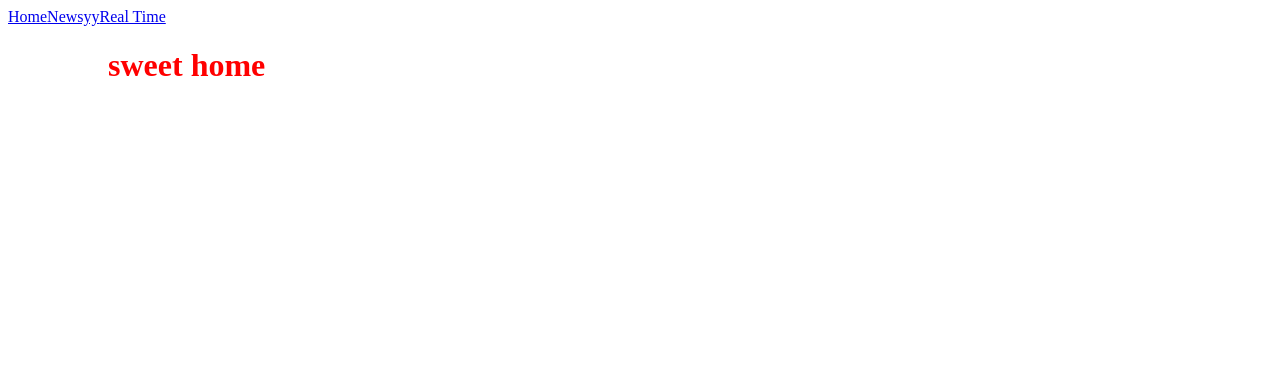
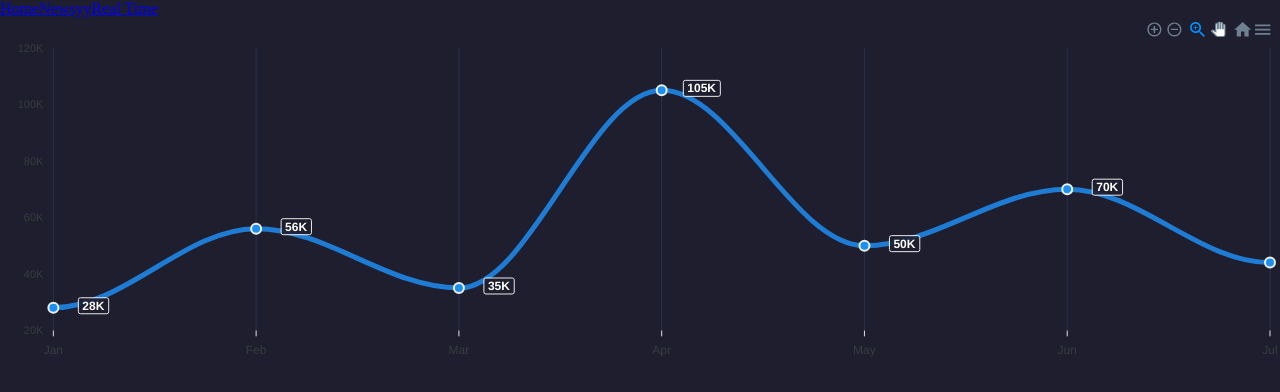
Before and after one commit to turisap/dashboard, a React app: page / in a window 1280 px wide. Shown: the top 392 px of the page. Built offline with nearby package versions, Linux system fonts and the light colour scheme; the HTML template or start-up script is replaced by a standard one.

Commit message:
main expense graph

```diff
--- a/package.json
+++ b/package.json
@@ -61,8 +61,11 @@
   },
   "dependencies": {
     "@types/react-dom": "^16.9.7",
+    "apexcharts": "^3.19.0",
+    "normalize.css": "^8.0.1",
     "ramda": "^0.27.0",
     "react": "^16.13.1",
+    "react-apexcharts": "^1.3.7",
     "react-dom": "^16.13.1",
     "react-router-dom": "^5.1.2"
   }
--- /dev/null
+++ b/src/components/home/ExpensesMain.tsx
@@ -0,0 +1,84 @@
+import React from "react";
+import Chart from "react-apexcharts";
+
+const series = [
+  {
+    name: "High - 2013",
+    data: [28, 56, 35, 105, 50, 70, 44],
+  },
+];
+
+const options = {
+  chart: {
+    height: 350,
+    type: "line",
+  },
+  colors: ["#1f8ef1"],
+  stroke: {
+    curve: "smooth",
+  },
+  markers: {
+    size: 5,
+  },
+  dataLabels: {
+    enabled: true,
+    offsetX: 20,
+    formatter: function (val: number) {
+      return val + "K";
+    },
+    style: {
+      colors: ["#1e1e2e"],
+    },
+    background: {
+      enabled: true,
+    },
+  },
+  annotations: {},
+  grid: {
+    borderColor: "#263350",
+    yaxis: {
+      lines: {
+        show: false,
+      },
+    },
+    xaxis: {
+      lines: {
+        show: true,
+      },
+    },
+  },
+  xaxis: {
+    categories: [
+      "Jan",
+      "Feb",
+      "Mar",
+      "Apr",
+      "May",
+      "Jun",
+      "Jul",
+      "Aug",
+      "Sep",
+      "Oct",
+      "Nov",
+      "Dec",
+    ],
+    axisBorder: {
+      show: false,
+    },
+  },
+  yaxis: {
+    min: 20,
+    max: 120,
+    labels: {
+      formatter: function (value: number) {
+        return value + "K";
+      },
+    },
+  },
+};
+
+const MainExpensesGraph: React.FC = () => (
+  <Chart options={options} series={series} type="line" height={350} />
+);
+
+export { MainExpensesGraph };
--- a/src/index.tsx
+++ b/src/index.tsx
@@ -1,5 +1,7 @@
 import React from "react";
 import { render } from "react-dom";
+
+import "./styles/index.scss";
 
 import App from "./App";
 
--- a/src/routes/home/home.scss
+++ /dev/null
@@ -1,12 +0,0 @@
-.homeHead {
-  color: red;
-  margin-left: 100px;
-}
-
-.trio {
-  color: blue;
-}
-
-.ololoev {
-  color: green;
-}
--- a/src/routes/home/index.tsx
+++ b/src/routes/home/index.tsx
@@ -1,7 +1,12 @@
 import React from "react";
+import { MainExpensesGraph } from "components/home/ExpensesMain";
+
+// TODO add meta tag initial scale to html template from your gist
 
 import * as styles from "./home.scss";
 
-const Home: React.FC = () => <h1 className={styles.homeHead}>sweet home</h1>;
+const Home: React.FC = () => {
+  return <MainExpensesGraph />;
+};
 
 export default Home;
--- /dev/null
+++ b/src/styles/_base.scss
@@ -0,0 +1,20 @@
+body {
+  background: $main_background;
+}
+
+img,
+embed,
+video,
+object {
+  max-width: 100%;
+}
+
+img {
+  width: 100vmax;
+  height: 100vmax;
+}
+
+img {
+  width: 100vmin;
+  height: 100vmin;
+}
--- /dev/null
+++ b/src/styles/_variables.scss
@@ -0,0 +1,2 @@
+// colors
+$main_background: #1e1e2e;
--- /dev/null
+++ b/src/styles/index.scss
@@ -0,0 +1,5 @@
+@import "../../node_modules/normalize.css/normalize.css";
+
+@import "./variables";
+
+@import "./base.scss";
--- a/types/react-hot-loader/index.d.ts
+++ b/types/react-hot-loader/index.d.ts
@@ -1 +1,2 @@
-declare module "react-hot-loader/root"
+declare module "react-hot-loader/root";
+declare module "react-apexcharts";
```
Also changed, not shown: 1 other file (tests, documents, lock files or other folders).
